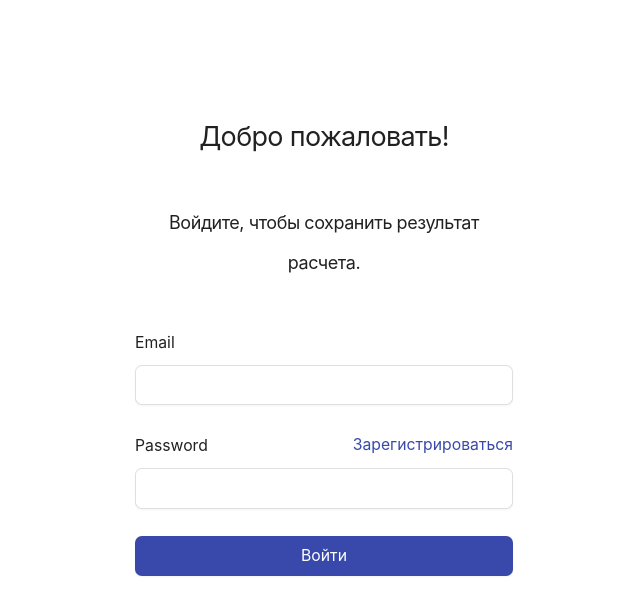
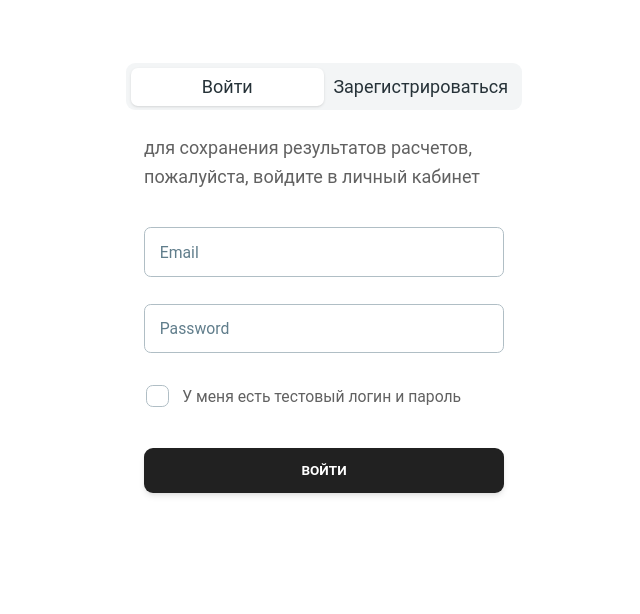
Before and after one commit to dmitriKrupin/oMyReact, a Next.js app: page /authorizations in a window 1280 px wide. Shown: the top 614 px of the page, without its empty margins (316-956 px from the left). Built offline with nearby package versions, Linux system fonts and the light colour scheme.

Commit message:
Part of FrontEnd is ready. Next stage is deploying and BackEnd on Java.

```diff
--- a/src/components/carousel.tsx
+++ b/src/components/carousel.tsx
@@ -33,7 +33,7 @@ const reviews = [
 
 export default function CarouselReviews() {
     return (
-        <Carousel>
+        <Carousel loop={true}>
             {reviews.map((item) => (
                 <div
                     key={item.name}>
--- a/src/components/layout.tsx
+++ b/src/components/layout.tsx
@@ -3,6 +3,7 @@ import Link from 'next/link'
 import Navigation from '../pages/navigation';
 import '../styles/globals.css'
 import React from 'react';
+import Footer from './footer'
 
 export const siteTitle = 'K-12.PRO | Видеонаблюдение и контроль доступа'
 
@@ -47,6 +48,7 @@ export default function Layout({
                     <Link href="/" className={'btn-primary'}>← На главную страницу</Link>
                 </div>
             )}
+            <Footer/>
         </div>
     )
 }
--- a/src/pages/authorizations/index.tsx
+++ b/src/pages/authorizations/index.tsx
@@ -1,73 +1,116 @@
+import React from "react";
+import {
+    Card,
+    CardBody,
+    Input,
+    Button,
+    Typography,
+    Tabs,
+    TabsHeader,
+    TabsBody,
+    Tab,
+    TabPanel,
+    Checkbox,
+} from "@material-tailwind/react";
 import Head from "next/head";
 
 export default function AuthorizationPage() {
+    const [type, setType] = React.useState("sighIn");
+
     return (
         <div className={'authorization'}>
             <Head>
                 <title>{'K-12.PRO | Авторизация'}</title>
             </Head>
-            <div className="flex min-h-full flex-1 flex-col justify-center px-6 py-12 lg:px-8">
-                <div className="sm:mx-auto sm:w-full sm:max-w-sm">
-                    <h1 className="mt-10 text-center text-2xl leading-9 tracking-tight text-gray-900">
-                        Добро пожаловать!
-                    </h1>
-                    <h2 className="mt-10 text-center leading-9 tracking-tight text-gray-900">
-                        Войдите, чтобы сохранить результат расчета.
-                    </h2>
-                </div>
-
-                <div className="mt-10 sm:mx-auto sm:w-full sm:max-w-sm">
-                    <form className="space-y-6" action="#" method="POST">
-                        <div>
-                            <label htmlFor="email" className="block text-sm text-left leading-6 text-gray-900">
-                                Email
-                            </label>
-                            <div className="mt-2">
-                                <input
-                                    id="email"
-                                    name="email"
-                                    type="email"
-                                    autoComplete="email"
-                                    required
-                                    className="block w-full rounded-md border-0 py-1.5 text-gray-900 shadow-sm ring-1 ring-inset ring-gray-300 placeholder:text-gray-400 focus:ring-2 focus:ring-inset focus:ring-indigo-600 sm:text-sm sm:leading-6"
-                                />
-                            </div>
-                        </div>
-
-                        <div>
-                            <div className="flex items-center justify-between">
-                                <label htmlFor="password"
-                                       className="block text-sm leading-6 text-gray-900">
-                                    Password
-                                </label>
-                                <div className="text-sm">
-                                    <a href="#" className="text-indigo-600 hover:text-indigo-500">
-                                        Зарегистрироваться
-                                    </a>
-                                </div>
-                            </div>
-                            <div className="mt-2">
-                                <input
-                                    id="password"
-                                    name="password"
-                                    type="password"
-                                    autoComplete="current-password"
-                                    required
-                                    className="block w-full rounded-md border-0 py-1.5 text-gray-900 shadow-sm ring-1 ring-inset ring-gray-300 placeholder:text-gray-400 focus:ring-2 focus:ring-inset focus:ring-indigo-600 sm:text-sm sm:leading-6"
-                                />
-                            </div>
-                        </div>
-
-                        <div>
-                            <button
-                                type="submit"
-                                className="flex w-full justify-center rounded-md bg-indigo-600 px-3 py-1.5 text-sm leading-6 text-white shadow-sm hover:bg-indigo-500 focus-visible:outline focus-visible:outline-2 focus-visible:outline-offset-2 focus-visible:outline-indigo-600"
+            <div className={'border-gray-300'}>
+                <Card color="transparent" shadow={false}>
+                    <CardBody>
+                        <Tabs value={type} className="pt-4 overflow-visible">
+                            <TabsHeader className="relative z-0">
+                                <Tab value="sighIn" onClick={() => setType("sighIn")}>
+                                    Войти
+                                </Tab>
+                                <Tab value="register" onClick={() => setType("register")}>
+                                    Зарегистрироваться
+                                </Tab>
+                            </TabsHeader>
+                            <TabsBody
+                                className="!overflow-x-hidden "
+                                animate={{
+                                    initial: {
+                                        x: type === "card" ? 400 : -400,
+                                    },
+                                    mount: {
+                                        x: 0,
+                                    },
+                                    unmount: {
+                                        x: type === "card" ? 400 : -400,
+                                    },
+                                }}
                             >
-                                Войти
-                            </button>
-                        </div>
-                    </form>
-                </div>
+                                <TabPanel value="sighIn">
+                                    <Typography color="gray" className="mt-1 font-normal">
+                                        для сохранения результатов расчетов, пожалуйста, войдите в личный кабинет
+                                    </Typography>
+                                    <form className="mt-8 mb-2">
+                                        <div className="mb-4 flex flex-col gap-6">
+                                            <Input size="lg" label="Email"/>
+                                            <Input type="password" size="lg" label="Password"/>
+                                        </div>
+                                        <Checkbox
+                                            label={
+                                                <Typography
+                                                    variant="small"
+                                                    color="gray"
+                                                    className="flex items-center font-normal"
+                                                >
+                                                    У меня есть тестовый логин и пароль
+                                                </Typography>
+                                            }
+                                            containerProps={{className: "-ml-2.5"}}
+                                        />
+                                        <Button className="mt-6" fullWidth>
+                                            ВОЙТИ
+                                        </Button>
+                                    </form>
+                                </TabPanel>
+                                <TabPanel value="register">
+                                    <Typography color="gray" className="mt-1 font-normal">
+                                        для сохранения результатов расчетов, пожалуйста, зарегистрируйтесь
+                                    </Typography>
+                                    <form className="mt-8 mb-2">
+                                        <div className="mb-4 flex flex-col gap-6">
+                                            <Input size="lg" label="Name"/>
+                                            <Input size="lg" label="Email"/>
+                                            <Input type="password" size="lg" label="Password"/>
+                                        </div>
+                                        <Checkbox
+                                            label={
+                                                <Typography
+                                                    variant="small"
+                                                    color="gray"
+                                                    className="flex items-center font-normal"
+                                                >
+                                                    Я согласен
+                                                    <a
+                                                        href="#"
+                                                        className="font-medium transition-colors hover:text-blue-500"
+                                                    >
+                                                        &nbsp;Условия использования
+                                                    </a>
+                                                </Typography>
+                                            }
+                                            containerProps={{className: "-ml-2.5"}}
+                                        />
+                                        <Button className="mt-6" fullWidth>
+                                            ЗАРЕГИСТРИРОВАТЬСЯ
+                                        </Button>
+                                    </form>
+                                </TabPanel>
+                            </TabsBody>
+                        </Tabs>
+                    </CardBody>
+                </Card>
             </div>
         </div>
     );
--- /dev/null
+++ b/src/pages/cabinet/index.tsx
@@ -0,0 +1,5 @@
+export default function CabinetPage() {
+    return (
+        <div>ЗДЕСЬ БУДЕТ ЛИЧНЫЙ КАБИНЕТ, ДОСТУПНЫЙ ПОСЛЕ АВТОРИЗАЦИИ</div>
+    );
+}
--- a/src/pages/navigation/index.tsx
+++ b/src/pages/navigation/index.tsx
@@ -9,8 +9,7 @@ import AuthorizationPage from '../../pages/authorizations';
 const navigation = [
     {name: 'ПРОЕКТЫ', href: '/projects'},
     {name: 'СТОИМОСТЬ', href: '/pricing'},
-    {name: 'ОТЗЫВЫ', href: '/reviews'},
-    {name: 'ПРИМЕР', href: '/example'}
+    {name: 'ОТЗЫВЫ', href: '/reviews'}
 ]
 
 export default function Navigation() {
@@ -53,15 +52,12 @@ export default function Navigation() {
                     ))}
                 </div>
                 <div className="hidden lg:flex lg:flex-1 lg:justify-end">
-                    {/*<Link href={'/authorizations'}
-                          className={'btn-primary'}>
-                        ЛИЧНЫЙ КАБИНЕТ</Link>*/}
                     <button
                         type="button"
                         onClick={openModal}
                         className={'btn-primary'}
                     >
-                        ЛИЧНЫЙ КАБИНЕТ
+                        ВОЙТИ
                     </button>
 
                     <>
@@ -105,7 +101,7 @@ export default function Navigation() {
             <Dialog as="div" className="lg:hidden" open={mobileMenuOpen} onClose={setMobileMenuOpen}>
                 <div className="fixed inset-0 z-50"></div>
                 <Dialog.Panel
-                    className="fixed inset-y-0 right-0 z-50 w-full overflow-y-auto bg-white px-6 py-6 sm:max-w-sm sm:ring-1 sm:ring-gray-900/10">
+                    className="fixed inset-y-0 right-0 z-50 w-full md:w-52 overflow-y-auto bg-white px-6 py-6 sm:max-w-sm sm:ring-1 sm:ring-gray-900/10">
                     <div className="flex items-center justify-between">
                         <Link href={'/'} className="-m-1.5 p-1.5"> K-12.PRO </Link>
                         <button
@@ -132,10 +128,13 @@ export default function Navigation() {
                             <div className="lg:flex lg:flex-1 lg:justify-end">
                                 <button
                                     type="button"
-                                    onClick={openModal}
+                                    onClick={()=> {
+                                        setMobileMenuOpen(false)
+                                        openModal()
+                                    }}
                                     className={'btn-primary'}
                                 >
-                                    ЛИЧНЫЙ КАБИНЕТ
+                                    ВОЙТИ
                                 </button>
 
                                 <>
```
Also changed, not shown: src/components/footer/index.tsx (added, +52 -0 lines), src/pages/index.tsx (+5 -4 lines).
